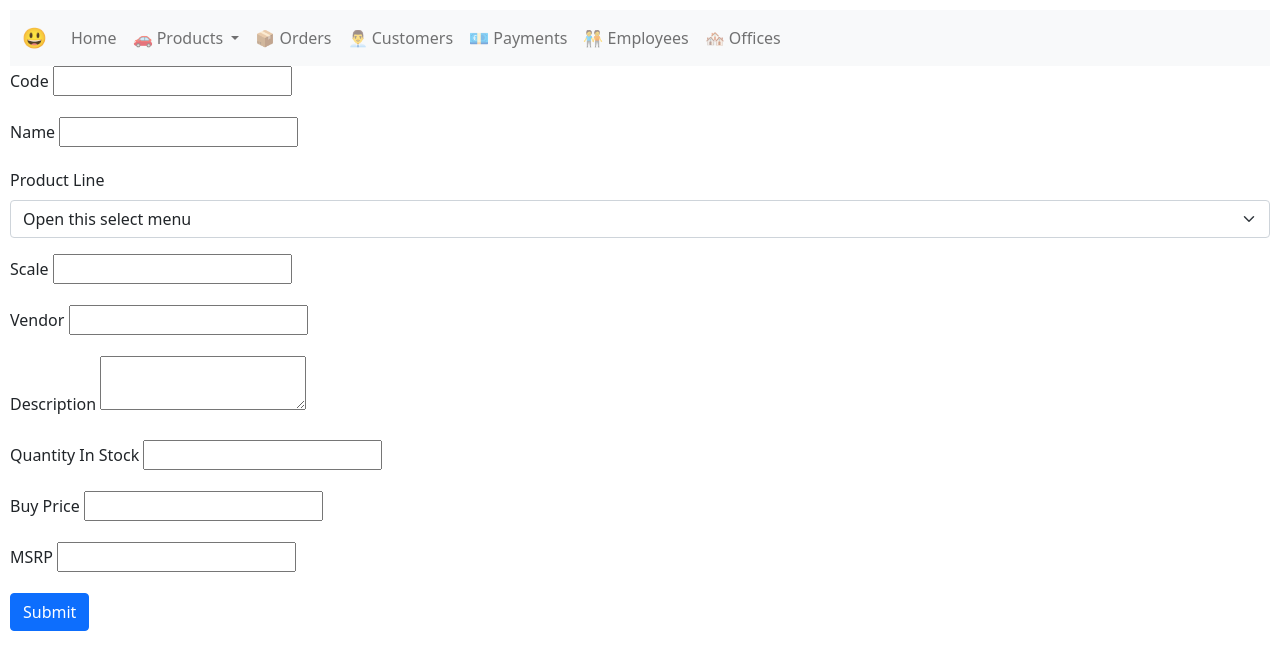
After one commit to SPL21GL/FlaskProject, a Flask app: page /products/add in a window 1280 px wide. The commit adds this page. Shown: the top 670 px of the page. Run offline with Flask 2, Linux system fonts and the light colour scheme; data comes from the database, SQL or seed files in the repository.

Commit message:
Add Add Product Page

```diff
--- a/controllers/products.py
+++ b/controllers/products.py
@@ -1,8 +1,9 @@
-from flask import Flask
+from flask import Flask, request
 from flask.templating import render_template
 from flask import Blueprint
 import sqlalchemy
-from model.models import Product, db,Customer
+from forms.addProductForm import AddProductForm
+from model.models import Product, Productline, db,Customer
 
 products_blueprint = Blueprint('products_blueprint', __name__)
 
@@ -12,6 +13,24 @@ def products():
     session : sqlalchemy.orm.scoping.scoped_session = db.session
 
     #alle products laden
-    products = session.query(Product).all()
+    products = session.query(Product).order_by(Product.productCode).all()
 
     return render_template("products.html", products = products)
+
+
+@products_blueprint.route("/products/add", methods=["GET","POST"])
+def products_add():
+    session : sqlalchemy.orm.scoping.scoped_session = db.session
+    productlines = session.query(Productline).order_by(Productline.productLine).all()
+
+    addProductForm = AddProductForm()
+
+    if request.method == 'POST':
+
+        if addProductForm.validate_on_submit():
+            print("gültig")
+            return render_template("products_add.html",productlines=productlines, form = addProductForm)
+        else:
+            raise "Fatal"
+    else:
+        return render_template("products_add.html",productlines=productlines,form = addProductForm)
--- /dev/null
+++ b/forms/addProductForm.py
@@ -0,0 +1,16 @@
+from flask_wtf import FlaskForm
+from wtforms.fields.datetime import DateField
+from wtforms.fields.simple import BooleanField, StringField, TextAreaField
+from wtforms.fields import DecimalField
+from wtforms import validators
+
+class AddProductForm(FlaskForm):
+    productCode = StringField("productCode")
+    productName = StringField("productName")
+    productLine = StringField("productLine")
+    productScale = StringField("productScale")
+    productVendor = StringField("productVendor")
+    productDescription = TextAreaField("productDescription")
+    quantityInStock = DecimalField("quantityInStock")
+    buyPrice = DecimalField("buyPrice")
+    MSRP = DecimalField("MSRP")
--- a/templates/base.html
+++ b/templates/base.html
@@ -1,16 +1,13 @@
 <!DOCTYPE html>
 <html lang="en">
+
 <head>
   <meta charset="UTF-8" />
   <meta http-equiv="X-UA-Compatible" content="IE=edge" />
   <meta name="viewport" content="width=device-width, initial-scale=1.0" />
   <title>Document</title>
-    <link
-      href="https://cdn.jsdelivr.net/npm/bootstrap@5.1.3/dist/css/bootstrap.min.css"
-      rel="stylesheet"
-      integrity="sha384-1BmE4kWBq78iYhFldvKuhfTAU6auU8tT94WrHftjDbrCEXSU1oBoqyl2QvZ6jIW3"
-      crossorigin="anonymous"
-    />
+  <link href="https://cdn.jsdelivr.net/npm/bootstrap@5.1.3/dist/css/bootstrap.min.css" rel="stylesheet"
+    integrity="sha384-1BmE4kWBq78iYhFldvKuhfTAU6auU8tT94WrHftjDbrCEXSU1oBoqyl2QvZ6jIW3" crossorigin="anonymous" />
   <style>
     body {
       padding: 10px;
@@ -24,18 +21,42 @@
   <nav class="navbar navbar-expand-lg navbar-light bg-light">
     <div class="container-fluid">
       <a class="navbar-brand" href="#">😃</a>
-        <button class="navbar-toggler" type="button" data-bs-toggle="collapse" data-bs-target="#navbarNavAltMarkup" aria-controls="navbarNavAltMarkup" aria-expanded="false" aria-label="Toggle navigation">
+      <button class="navbar-toggler" type="button" data-bs-toggle="collapse" data-bs-target="#navbarNavAltMarkup"
+        aria-controls="navbarNavAltMarkup" aria-expanded="false" aria-label="Toggle navigation">
         <span class="navbar-toggler-icon"></span>
       </button>
       <div class="collapse navbar-collapse" id="navbarNavAltMarkup">
         <div class="navbar-nav">
+          <li class="nav-item">
             <a class="nav-link" href="/">Home</a>
-            <a class="nav-link" href="/products">🚗 Products</a>
+          </li>
+
+          <li class="nav-item dropdown">
+            <a class="nav-link dropdown-toggle" href="/products" id="navbarDropdownMenuLink" role="button"
+              data-bs-toggle="dropdown" aria-expanded="false">
+              🚗 Products
+            </a>
+            <ul class="dropdown-menu" aria-labelledby="navbarDropdownMenuLink">
+              <li><a class="dropdown-item" href="/products">Anzeigen</a></li>
+              <li><a class="dropdown-item" href="/products/add">Hinzufügen</a></li>
+            </ul>
+          </li>
+
+          <li class="nav-item">
             <a class="nav-link" href="/orders">📦 Orders</a>
+          </li>
+          <li class="nav-item">
             <a class="nav-link" href="/customers">👨‍💼 Customers</a>
+          </li>
+          <li class="nav-item">
             <a class="nav-link" href="/payments">💶 Payments</a>
+          </li>
+          <li class="nav-item">
             <a class="nav-link" href="/employees">🧑‍🤝‍🧑 Employees</a>
+          </li>
+          <li class="nav-item">
             <a class="nav-link" href="/offices">🏘️ Offices</a>
+          </li>
         </div>
       </div>
     </div>
@@ -44,12 +65,11 @@
 
   {%block body%} {%endblock%}
 
-    <script
-      src="https://cdn.jsdelivr.net/npm/bootstrap@5.1.3/dist/js/bootstrap.bundle.min.js"
+  <script src="https://cdn.jsdelivr.net/npm/bootstrap@5.1.3/dist/js/bootstrap.bundle.min.js"
     integrity="sha384-ka7Sk0Gln4gmtz2MlQnikT1wXgYsOg+OMhuP+IlRH9sENBO0LRn5q+8nbTov4+1p"
-      crossorigin="anonymous"
-    ></script>
+    crossorigin="anonymous"></script>
 
   <script src="/static/classicmodels.js"></script>
 </body>
+
 </html>
--- /dev/null
+++ b/templates/products_add.html
@@ -0,0 +1,63 @@
+{%extends 'base.html'%}
+
+{%block body%}
+
+<form method="post">
+    {{form.csrf_token}}
+
+    <div class="mb-3">
+        <label for="productCode" class="form-label">Code</label>
+        {{form.productCode()}}
+    </div>
+
+    <div class="mb-3">
+        <label for="productName" class="form-label">Name</label>
+        {{form.productName()}}
+    </div>
+
+    <div class="mb-3">
+        <label for="productLine" class="form-label">Product Line</label>
+        <select class="form-select" aria-label="Default select example" id="productLine" name="productLine">
+            <option selected>Open this select menu</option>
+            {% for productline in productlines %}
+            <option value="{{productline.productLine}}">
+                {{productline.productLine}}
+            </option>
+            {% endfor %}
+        </select>
+    </div>
+
+    <div class="mb-3">
+        <label for="productScale" class="form-label">Scale</label>
+        {{form.productScale()}}
+    </div>
+
+    <div class="mb-3">
+        <label for="productVendor" class="form-label">Vendor</label>
+        {{form.productVendor()}}
+    </div>
+
+    <div class="mb-3">
+        <label for="productDescription" class="form-label">Description</label>
+        {{form.productDescription()}}
+    </div>
+
+    <div class="mb-3">
+        <label for="quantityInStock" class="form-label">Quantity In Stock</label>
+        {{form.quantityInStock()}}
+    </div>
+
+    <div class="mb-3">
+        <label for="buyPrice" class="form-label">Buy Price</label>
+        {{form.buyPrice()}}
+    </div>
+
+    <div class="mb-3">
+        <label for="MSRP" class="form-label">MSRP</label>
+        {{form.MSRP()}}
+    </div>
+
+    <button type="submit" class="btn btn-primary">Submit</button>
+</form>
+
+{%endblock%}
```
Lines whose indentation alone changed are shown as unchanged.
